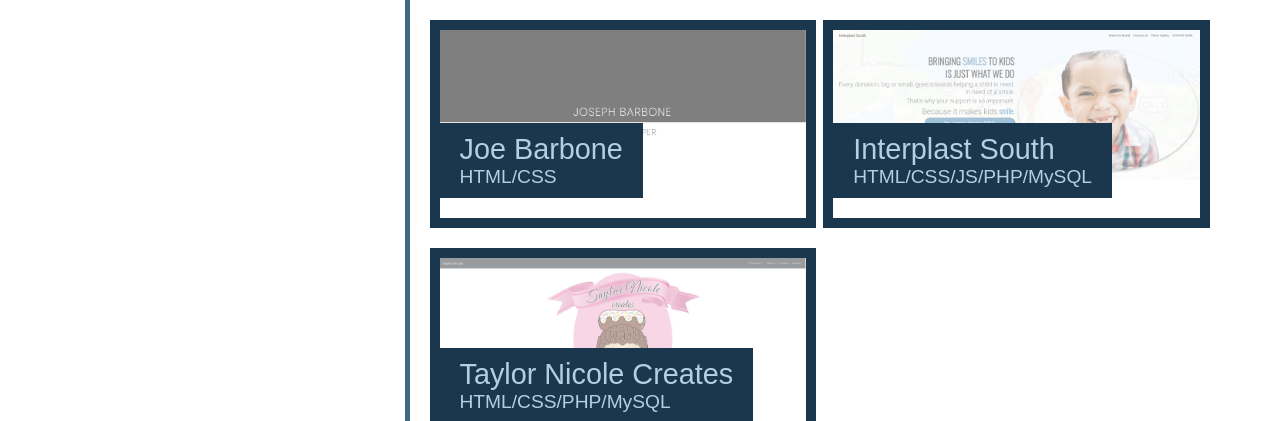
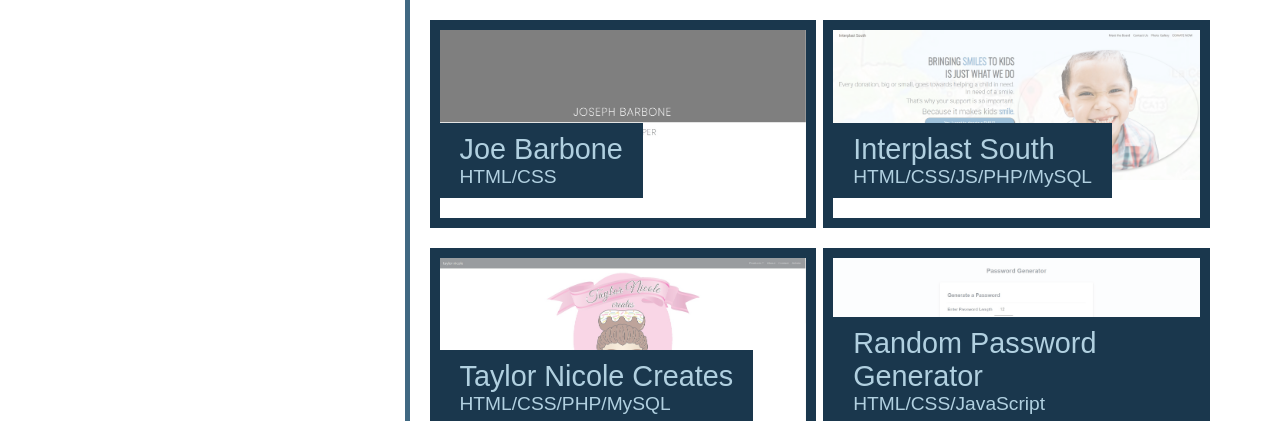
Before and after one commit to JoeBarbone/challenge-w2-portfolio, a plain HTML site: page index.html in a window 1280 px wide. Shown: the part 1385-1806 px from the top of the page. Drawn offline with Linux system fonts and the light colour scheme.

Commit message:
feature/add-passgen

```diff
--- a/index.html
+++ b/index.html
@@ -90,6 +90,14 @@
                             <p class="site-label-secondary">HTML/CSS/PHP/MySQL</p>
                         </div>
                     </article>
+
+                    <article class="work-secondary-site">
+                        <a href="https://joebarbone.github.io/passgen/" target="_blank"><img class="site-img" src="./images/passgen.jpg" alt="password generator screen capture"></a>
+                        <div class="work-site-label">
+                            <p class="site-label-primary">Random Password Generator</p>
+                            <p class="site-label-secondary">HTML/CSS/JavaScript</p>
+                        </div>
+                    </article>
                 </div>
             </div>
 
```
Also changed, not shown: images/passgen.jpg (added), images/passgen_old.jpg (added), 1 other file.
